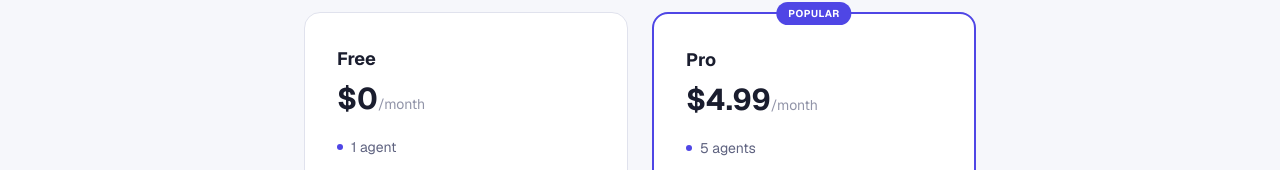
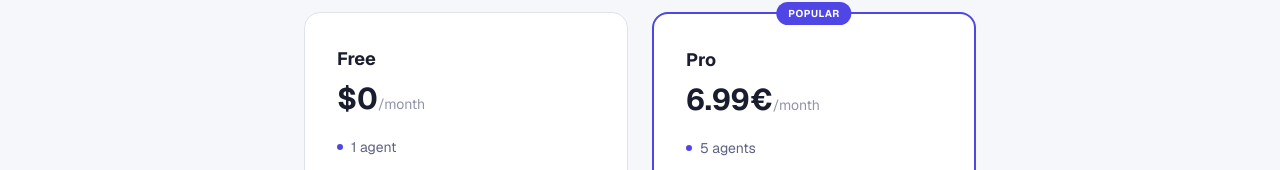
Before and after one commit to zigcBenx/sihtAgentAI, a Next.js app: page / in a window 1280 px wide. Shown: the part 1028-1198 px from the top of the page. Built offline with nearby package versions, Linux system fonts and the light colour scheme.

Commit message:
Fix price

```diff
--- a/app/page.tsx
+++ b/app/page.tsx
@@ -181,7 +181,7 @@ export default function Home() {
             </span>
             <h3 className="text-lg font-bold text-foreground">Pro</h3>
             <div className="mt-2 mb-5">
-              <span className="text-3xl font-bold text-foreground">$4.99</span>
+              <span className="text-3xl font-bold text-foreground">6.99€</span>
               <span className="text-sm text-muted">/month</span>
             </div>
             <ul className="space-y-2.5 text-sm text-muted-light mb-6">
--- a/components/upgrade-modal.tsx
+++ b/components/upgrade-modal.tsx
@@ -74,7 +74,7 @@ export function UpgradeModal({ open, onClose, reason }: UpgradeModalProps) {
           {headline}
         </h2>
         <p className="text-sm text-muted mb-5">
-          Go Pro for $4.99/mo and unlock the full power of your agents.
+          Go Pro for 6.99€/mo and unlock the full power of your agents.
         </p>
 
         {/* Benefits */}
```
